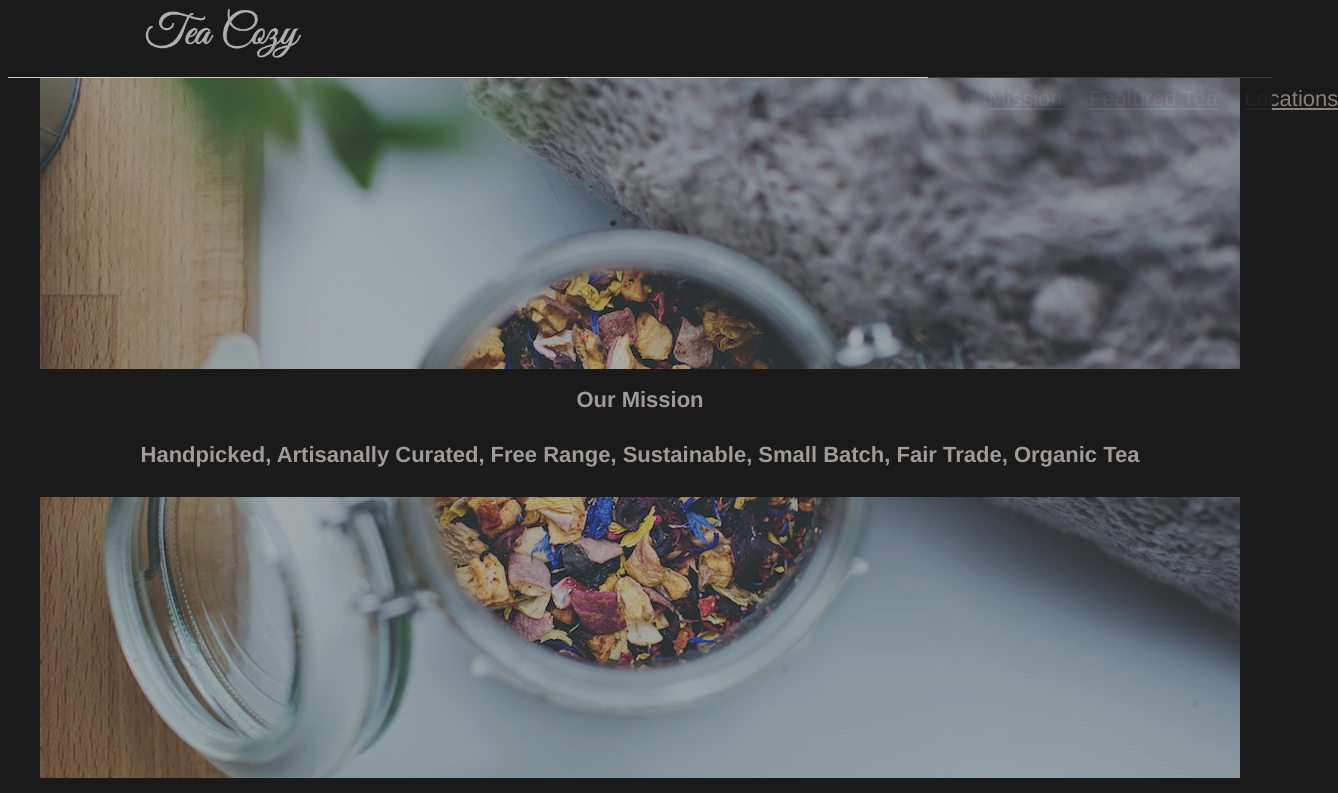
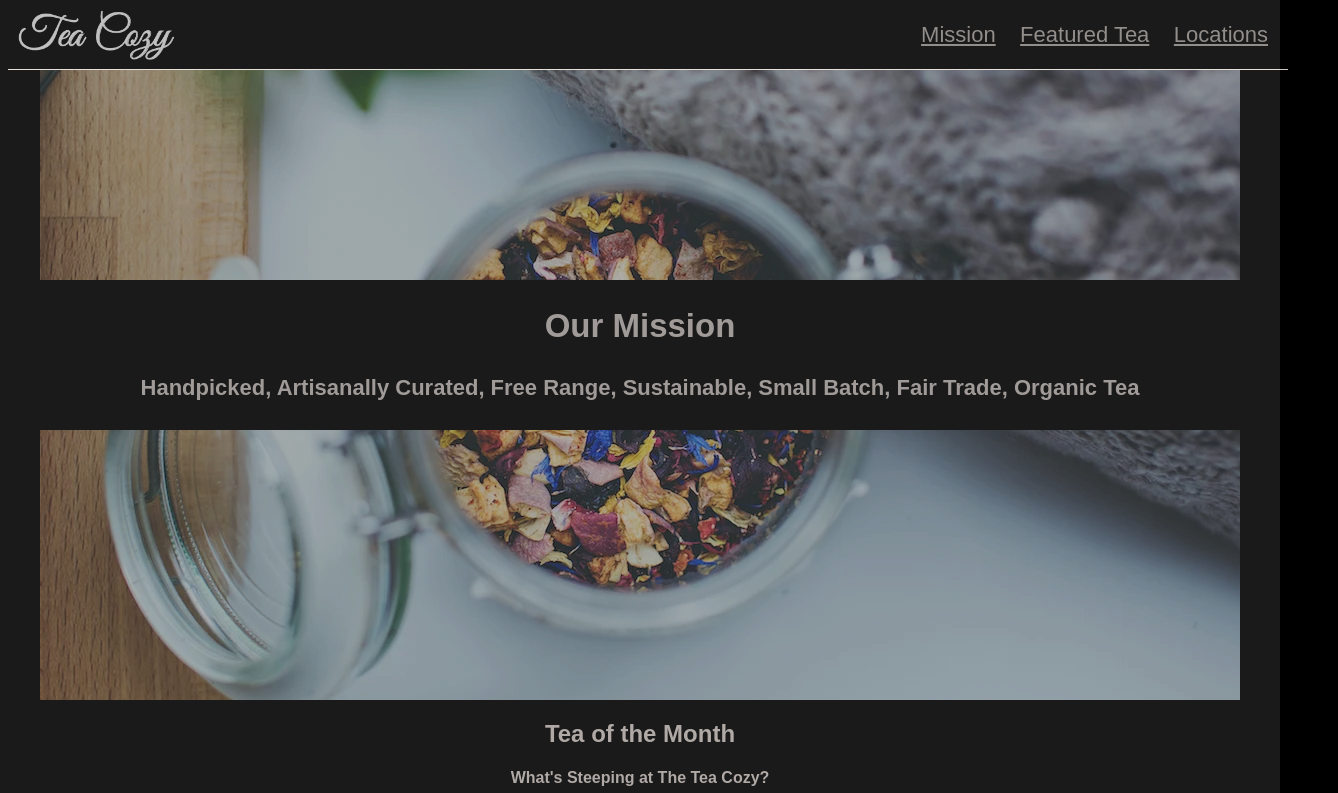
Before and after one commit to SilentStealth0/Project-Tea-Cozy, a website: page html/index.html in a window 1280 px wide. Shown: the top 793 px of the page, 1338 px wide, since content can reach past the window. Drawn offline with Linux system fonts and the light colour scheme.

Commit message:
Re-worked header to use flex

```diff
--- a/css/index.css
+++ b/css/index.css
@@ -1,37 +1,42 @@
 *{
   background-color: black;
-  font-size: 22px;
   color: seashell;
-  font-family: Helvetica, serif;
+  font-family: Arial,Helvetica, serif;
   opacity: 0.9;
   text-align: center;
 }
-
+body{
+  margin-top: 0;
+}
 header{
   height: 69px;
+  width: 100%;
+  position: fixed;
   border-bottom: 1px solid seashell;
   text-decoration: none;
   display: flex;
-  /*TODO: Make header fixed*/
+  z-index: 10;
+  opacity: revert;
+  border-top: 50px;
+}
+.header_container{
+  height: 100%;
+  width: 100%;
+  display: flex;
+  justify-content: space-between;
+  align-items: center;
+  padding: 0 10px;
 }
 
-header nav{
-  display: flex;
-  position: relative;
-  left: 920px;
+.header_container img{
+  height: 50px;
 }
-
-header img{
-  height: 50px;
-  position: relative;
-  left: 10px;
-}
-
-header nav ul li{
+nav ul li{
+  text-decoration: underline;
   display: inline-flex;
-  text-decoration: underline;
-  padding-left: 20px;
-  cursor: pointer;
+  padding-left: 10px;
+  font-size: 22px;
+  padding-right: 10px;
 }
 
 .mission_picture {
```
